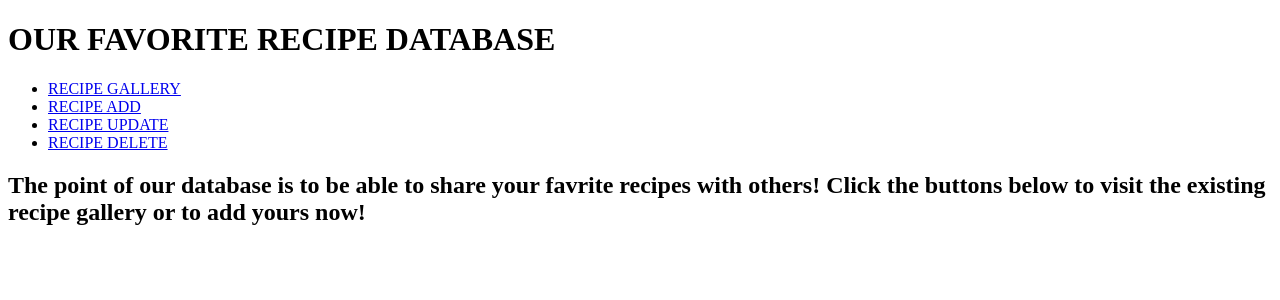
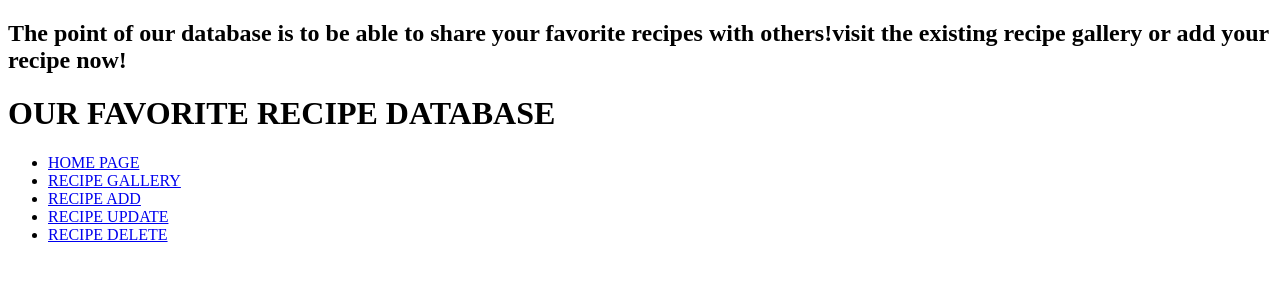
Before and after one commit to RichardFoil/Milestone2, a React (Create React App) app in the folder favorite-recipes/: page / in a window 1280 px wide. Shown: the top 300 px of the page. Built offline with nearby package versions, Linux system fonts and the light colour scheme.

Commit message:
repushing

```diff
--- a/favorite-recipes/src/App.js
+++ b/favorite-recipes/src/App.js
@@ -6,12 +6,17 @@ import DeleteRecipe from './recipeDelete';
 import UpdateRecipe from './recipeUpdate';
 
 function App() {
+
   return <div className='App'>
+    <h2>The point of our database is to be able to share your favorite recipes with others!visit the existing recipe gallery or add your recipe now!</h2>
     <Router>
       <header>
         <div className='navBar'>
           <h1>OUR FAVORITE RECIPE DATABASE</h1>
           <ul>
+            <li>
+              <Link to='/'>HOME PAGE</Link>
+            </li>
             <li>
               <Link to='/gallery'>RECIPE GALLERY</Link>
             </li>
@@ -27,7 +32,7 @@ function App() {
           </ul>
         </div>
       </header>
-      <div className='display'>
+     <div className='display'>
         <Routes>
           <Route path='/gallery' element={<RecipeGallery />} />
           <Route path='/add' element={<AddRecipe />} />
@@ -36,7 +41,7 @@ function App() {
         </Routes>
       </div>
     </Router>
-    <h2>The point of our database is to be able to share your favrite recipes with others! Click the buttons below to visit the existing recipe gallery or to add yours now!</h2>
+
   </div>
 }
 
```
